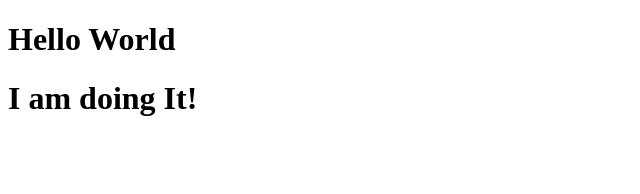
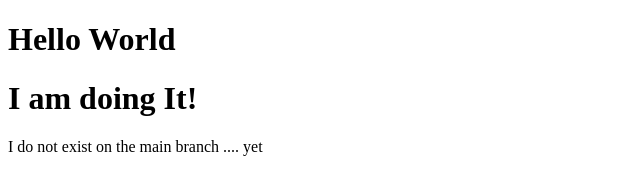
Before and after one commit to Lcole490/git-branch-practice, a plain HTML site: page index.html in a window 1280 px wide. Shown: the whole page, without its empty margins (0-640 px from the left). Drawn offline with Linux system fonts and the light colour scheme.

Commit message:
pushing first branch to github

```diff
--- a/index.html
+++ b/index.html
@@ -10,5 +10,6 @@
 <body>
     <h1>Hello World</h1>
     <h1> I am doing It!</h1>
+    <p> I do not exist on the main branch .... yet</p>
 </body>
 </html>
```
